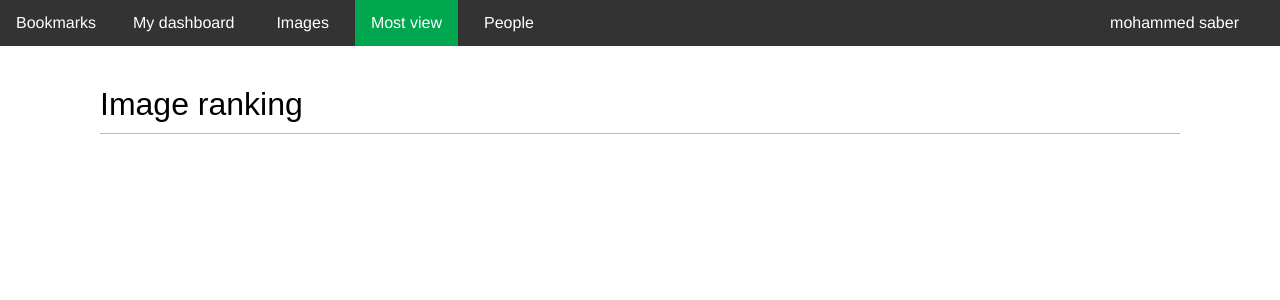
After one commit to mohammedsab/bookmarks_website, a Django app: page /images/ranking/ in a window 1280 px wide. The commit adds this page. Shown: the top 300 px of the page. Run offline with Django 4.2, Linux system fonts and the light colour scheme; a user stored in the database is signed in; data that the repository does not hold is empty; some libraries are stand-ins or nearby versions; some web fonts are replaced.

Commit message:
using redis with count image views and get best ranking

```diff
--- a/account/templates/componant/navbar.html
+++ b/account/templates/componant/navbar.html
@@ -3,6 +3,7 @@
   {% if request.user.is_authenticated %}
     <a {% if section == "dashboard" %}class="selected"{% endif %} href="{% url 'dashboard' %}">My dashboard</a>
     <a {% if section == "images" %}class="selected"{% endif %} href="{% url 'images:list' %}">Images</a>
+    <a {% if section == "images_ranking" %}class="selected"{% endif %} href="{% url 'images:ranking' %}">Most view</a>
     <a {% if section == "people" %}class="selected"{% endif %} href="{% url 'user_list' %}">People</a>
 
   {% endif %}
--- a/bookmarks/settings.py
+++ b/bookmarks/settings.py
@@ -72,6 +72,11 @@ ROOT_URLCONF = 'bookmarks.urls'
 LOGIN_REDIRECT_URL = 'dashboard'
 LOGIN_URL = 'login'
 LOGOUT_URL = 'logout'
+
+#  Setting for active redis
+REDIS_HOST = 'localhost'
+REDIS_PORT = 6379
+REDIS_DB = 0
 
 ABSOLUTE_URL_OVERRIDES = {
     'auth.user': lambda u: reverse_lazy('user_detail', args=[u.username])
--- a/bookmarks/urls.py
+++ b/bookmarks/urls.py
@@ -20,7 +20,7 @@ from django.conf.urls.static import static
 
 urlpatterns = [
     path('admin/', admin.site.urls),
-    path("account/", include('account.urls')),
+    path("", include('account.urls')),
     path('images/', include('images.urls', namespace='images')),
 ]
 
--- a/images/templates/images/image/detail.html
+++ b/images/templates/images/image/detail.html
@@ -20,6 +20,9 @@
                 <span class="count">
                     <span class="total">{{total_likes}}</span>
                     like{{total_likes|pluralize}}
+                </span>
+                <span class="count">
+                    {{total_views}} view{{total_views|pluralize}}
                 </span>
                 <a class="like button" href="#" data-id="{{image.id}}"
                 data-action="{% if request.user in users_like %}un{% endif %}like">
--- /dev/null
+++ b/images/templates/images/image/ranking.html
@@ -0,0 +1,20 @@
+{% extends 'index.html' %}
+
+{% block title %}
+    Images ranking
+{% endblock title %}
+
+{% block content %}
+    <h1>Image ranking</h1>
+    <ol>
+
+        {% for image in most_viewed %}
+            <li>
+                <a href="{{ image.get_absolute_url }}">
+                    {{image.title}}
+                </a>
+            </li>
+        {% endfor %}
+
+    </ol>
+{% endblock content %}
--- a/images/urls.py
+++ b/images/urls.py
@@ -10,5 +10,6 @@ urlpatterns = [
     path('like/', views.image_like, name='like'),
     # path('users-like/', views.users_like_image, name='users_like_image'),
     path('', views.image_list, name='list'),
+    path('ranking/', views.image_ranking, name='ranking'),
 
 ]
--- a/images/views.py
+++ b/images/views.py
@@ -4,10 +4,13 @@ from django.contrib import messages
 from django.shortcuts import get_object_or_404
 from django.http import JsonResponse, HttpResponse, HttpResponseBadRequest
 from django.core.paginator import Paginator, EmptyPage, PageNotAnInteger
-from django.views.decorators.http import require_POST, require_GET
+from django.views.decorators.http import require_POST
+from django.conf import settings
 
 from common.decorators import ajax_required
 from actions.utils import create_action
+
+import redis
 
 from .models import Image
 from .forms import ImageCreateForm
@@ -24,7 +27,6 @@ def image_list(request):
     images = Image.objects.all()
     paginator = Paginator(images, 8)
     page = request.GET.get('page')
-
 
     try:
         images = paginator.page(page)
@@ -69,10 +71,33 @@ def image_create(request):
     return render(request, 'images/image/create.html', {'section': 'image', 'form': form})
 
 
+# Connection to data base
+r = redis.Redis(host=settings.REDIS_HOST,
+                port=settings.REDIS_PORT, db=settings.REDIS_DB)
+
+
 def image_detail(request, id, slug):
     image = get_object_or_404(Image, id=id, slug=slug)
+    # Increment total image views by 1
+    total_views = r.incr(f'image:{image.id}:views')
+    # Increment image ranking by 1
+    r.zincrby('image_ranking', 1, image.id)
     return render(request, 'images/image/detail.html',
-                  {'section': 'images', 'image': image})
+                  {'section': 'images', 'image': image, 'total_views': total_views})
+
+
+@login_required
+def image_ranking(request):
+    # Get inage ranking dect.
+    image_ranking = r.zrange('image_ranking', 0, -1, desc=True)[:10]
+    image_ranking_ids = [int(id) for id in image_ranking]
+
+    # Get most viewed images
+    most_viewed = list(Image.objects.filter(id__in=image_ranking_ids))
+    most_viewed.sort(key=lambda x: image_ranking_ids.index(x.id))
+
+    return render(request, 'images/image/ranking.html',
+                  {'section': 'images_ranking', 'most_viewed': most_viewed})
 
 
 @ajax_required
```
Also changed, not shown: db.sqlite3, media/images/23/01/15/django.jpg.80x80_q85_crop-100%.jpg (added), media/images/23/01/16/amazoncom-spend-less-smile-more_sXCaNai.jpg.300x0_q100.jpg (added), media/images/23/01/16/amazoncom-spend-less-smile-more_sXCaNai.jpg.80x80_q85_crop-100%.jpg (added), media/images/23/01/19/deliver-items.jpg.80x80_q85_crop-100%.jpg (added).
